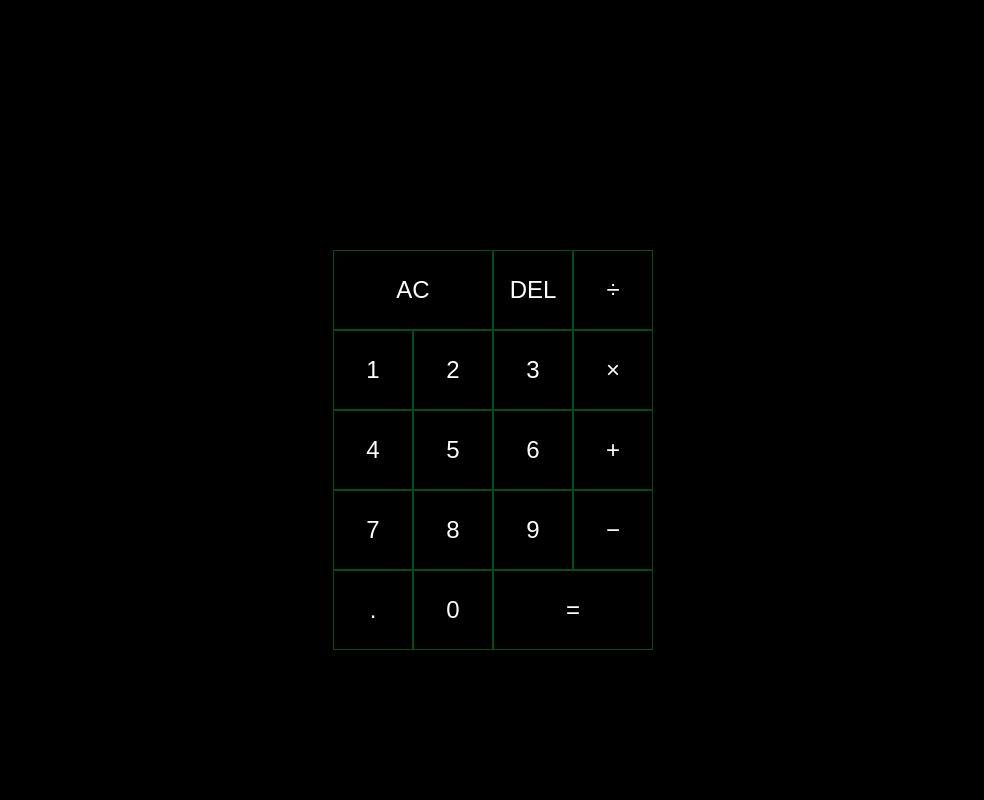
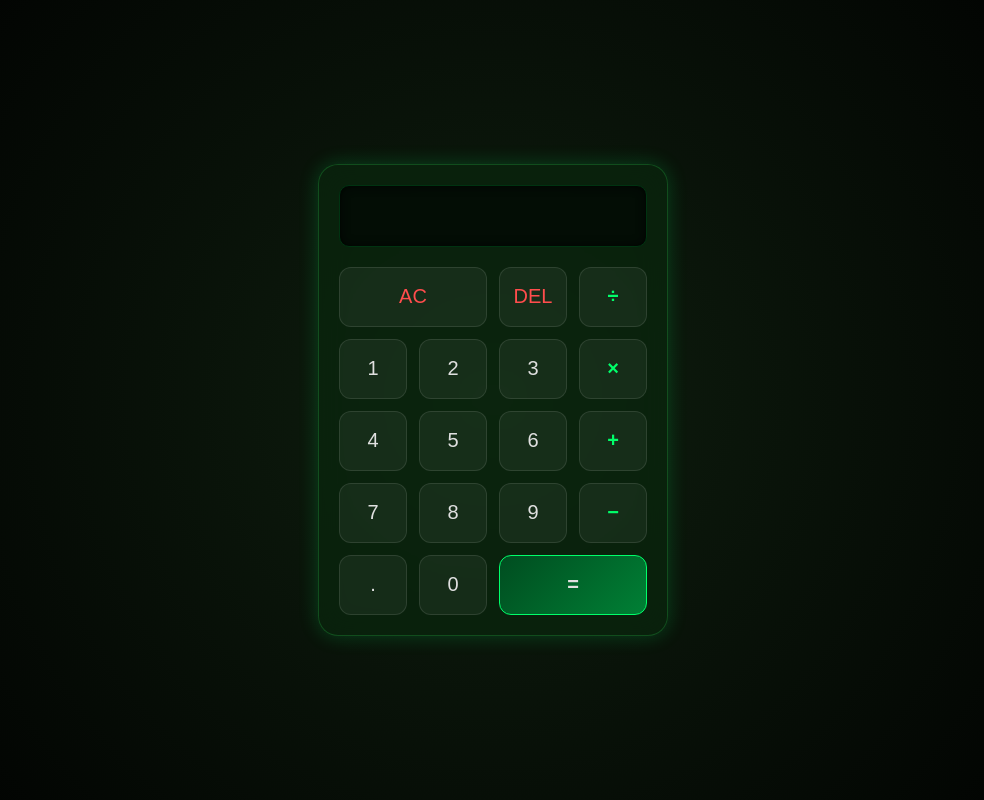
Before and after one commit to Danielambrose-web/CodeAlpha-Calculator, a plain HTML site: page index.html in a window 1280 px wide. Shown: the whole page, without its empty margins (147-1131 px from the left). Drawn offline with Linux system fonts and the light colour scheme.

Commit message:
refactor everthing

```diff
--- a/index.html
+++ b/index.html
@@ -2,33 +2,37 @@
 <html lang="en">
   <head>
     <meta charset="UTF-8" />
-    <title>Neon Calculator</title>
+    <title>Calculator app</title>
     <link rel="stylesheet" href="style.css" />
   </head>
   <body>
-    <div class="calculator-grid">
-      <div class="output">
+    <div class="container">
+      <div class="calculator">
+        <div class="display-screen">
           <div data-previous-operand class="previous-operand"></div>
           <div data-current-operand class="current-operand"></div>
         </div>
-      <button data-all-clear class="span-two">AC</button>
-      <button data-delete>DEL</button>
-      <button data-operation>÷</button>
+        <div class="buttons-grid">
+          <button data-clear class="span-two control-btn">AC</button>
+          <button data-delete class="control-btn">DEL</button>
+          <button data-operation class="operator-btn">÷</button>
           <button data-number>1</button>
           <button data-number>2</button>
           <button data-number>3</button>
-      <button data-operation>×</button>
+          <button data-operation class="operator-btn">×</button>
           <button data-number>4</button>
           <button data-number>5</button>
           <button data-number>6</button>
-      <button data-operation>+</button>
+          <button data-operation class="operator-btn">+</button>
           <button data-number>7</button>
           <button data-number>8</button>
           <button data-number>9</button>
-      <button data-operation>−</button>
+          <button data-operation class="operator-btn">−</button>
           <button data-number>.</button>
           <button data-number>0</button>
-      <button data-equals class="span-two">=</button>
+          <button data-equals class="span-two equals-btn">=</button>
+        </div>
+      </div>
     </div>
     <script src="script.js"></script>
   </body>
--- a/script.js
+++ b/script.js
@@ -4,14 +4,29 @@ class Calculator {
     this.currentOperandTextElement = currentOperandTextElement;
     this.clear();
   }
-  // Add these methods inside the Class
+
+  clear() {
+    this.currentOperand = "";
+    this.previousOperand = "";
+    this.operation = undefined;
+  }
+
+  delete() {
+    this.currentOperand = this.currentOperand.toString().slice(0, -1);
+  }
+
+  appendNumber(number) {
+    if (number === "." && this.currentOperand.includes(".")) return;
+    this.currentOperand = this.currentOperand.toString() + number.toString();
+  }
 
   chooseOperation(operation) {
     if (this.currentOperand === "") return;
-    // If we already have a previous number, calculate it first
+
     if (this.previousOperand !== "") {
       this.compute();
     }
+
     this.operation = operation;
     this.previousOperand = this.currentOperand;
     this.currentOperand = "";
@@ -21,7 +36,6 @@ class Calculator {
     let computation;
     const prev = parseFloat(this.previousOperand);
     const current = parseFloat(this.currentOperand);
-
     if (isNaN(prev) || isNaN(current)) return;
 
     switch (this.operation) {
@@ -40,14 +54,12 @@ class Calculator {
       default:
         return;
     }
+
     this.currentOperand = computation;
     this.operation = undefined;
     this.previousOperand = "";
   }
-  delete() {
-    this.currentOperand = this.currentOperand.toString().slice(0, -1);
-  }
-  // Update display to show operation
+
   updateDisplay() {
     this.currentOperandTextElement.innerText = this.currentOperand;
     if (this.operation != null) {
@@ -56,25 +68,14 @@ class Calculator {
       this.previousOperandTextElement.innerText = "";
     }
   }
-  clear() {
-    this.currentOperand = "";
-    this.previousOperand = "";
-    this.operation = undefined;
-  }
-
-  appendNumber(number) {
-    // Prevent typing multiple decimals (e.g. 1.1.1)
-    if (number === "." && this.currentOperand.includes(".")) return;
-    this.currentOperand = this.currentOperand.toString() + number.toString();
-  }
-
-  updateDisplay() {
-    this.currentOperandTextElement.innerText = this.currentOperand;
-  }
 }
 
-// Select elements
+// ===== SELECT ELEMENTS =====
 const numberButtons = document.querySelectorAll("[data-number]");
+const operationButtons = document.querySelectorAll("[data-operation]");
+const equalsButton = document.querySelector("[data-equals]");
+const clearButton = document.querySelector("[data-clear]");
+const deleteButton = document.querySelector("[data-delete]");
 const currentOperandTextElement = document.querySelector(
   "[data-current-operand]"
 );
@@ -82,21 +83,19 @@ const previousOperandTextElement = document.querySelector(
   "[data-previous-operand]"
 );
 
-// Initialize
+// ===== INITIALIZE CALCULATOR =====
 const calculator = new Calculator(
   previousOperandTextElement,
   currentOperandTextElement
 );
 
-// Add Click Listeners
+// ===== BUTTON EVENT LISTENERS =====
 numberButtons.forEach((button) => {
   button.addEventListener("click", () => {
     calculator.appendNumber(button.innerText);
     calculator.updateDisplay();
   });
 });
-const operationButtons = document.querySelectorAll("[data-operation]");
-const equalsButton = document.querySelector("[data-equals]");
 
 operationButtons.forEach((button) => {
   button.addEventListener("click", () => {
@@ -109,10 +108,8 @@ equalsButton.addEventListener("click", () => {
   calculator.compute();
   calculator.updateDisplay();
 });
-const allClearButton = document.querySelector("[data-all-clear]");
-const deleteButton = document.querySelector("[data-delete]");
 
-allClearButton.addEventListener("click", () => {
+clearButton.addEventListener("click", () => {
   calculator.clear();
   calculator.updateDisplay();
 });
@@ -121,3 +118,15 @@ deleteButton.addEventListener("click", () => {
   calculator.delete();
   calculator.updateDisplay();
 });
+document.addEventListener("keydown", (e) => {
+  if (e.key >= 0 && e.key <= 9) calculator.appendNumber(e.key);
+  if (e.key === ".") calculator.appendNumber(e.key);
+  if (e.key === "=" || e.key === "Enter") calculator.compute();
+  if (e.key === "Backspace") calculator.delete();
+  if (e.key === "Escape") calculator.clear();
+  if (e.key === "+" || e.key === "-") calculator.chooseOperation(e.key);
+  if (e.key === "*") calculator.chooseOperation("×");
+  if (e.key === "/") calculator.chooseOperation("÷");
+
+  calculator.updateDisplay();
+});
--- a/style.css
+++ b/style.css
@@ -1,68 +1,132 @@
+:root {
+  --bg-color: #050a05;
+  --glass-bg: rgba(10, 40, 15, 0.65);
+  --glass-border: rgba(50, 255, 100, 0.2);
+  --primary-green: #00ff6a;
+  --dark-green: #004d20;
+  --text-glow: 0 0 10px rgba(0, 255, 106, 0.5);
+  --box-glow: 0 0 20px rgba(0, 255, 106, 0.2);
+  --white: #e0e0e0;
+}
+
 * {
   box-sizing: border-box;
-}
-:root {
-  --neon-green: #00ff6a;
-  --glass-bg: rgba(255, 255, 255, 0.1);
+  margin: 0;
+  padding: 0;
 }
 
 body {
-  margin: 0;
+  background: radial-gradient(circle at center, #0f1f0f 0%, #000000 100%);
+  font-family: "Roboto", sans-serif;
+  min-height: 100vh;
   display: flex;
   justify-content: center;
   align-items: center;
-  min-height: 100vh;
-  background-color: #000; /* Dark background foundation */
+  color: var(--white);
 }
 
-.calculator-grid {
-  display: grid;
-  justify-content: center;
-  align-content: center;
-  grid-template-columns: repeat(4, 80px); /* 4 columns */
-  grid-template-rows: minmax(100px, auto) repeat(5, 80px); /* Screen row + button rows */
+.container {
+  position: relative;
+  display: flex;
+  gap: 20px;
 }
 
-.span-two {
-  grid-column: span 2; /* Make AC and = buttons wide */
+/* Glassmorphism Calculator Body */
+.calculator {
+  background: var(--glass-bg);
+  backdrop-filter: blur(15px);
+  -webkit-backdrop-filter: blur(15px);
+  border: 1px solid var(--glass-border);
+  border-radius: 20px;
+  padding: 20px;
+  box-shadow: var(--box-glow);
+  width: 350px;
+  position: relative;
+  z-index: 2;
+  transition: transform 0.3s ease;
 }
 
-/* Button Styling */
-button {
-  cursor: pointer;
-  font-size: 1.5rem;
-  border: 1px solid rgba(0, 255, 106, 0.3);
-  background-color: rgba(0, 0, 0, 0.5); /* Dark transparent */
-  color: white;
-  transition: 0.2s;
-}
-
-button:hover {
-  background-color: rgba(0, 255, 106, 0.2); /* Green hover glow */
-  border-color: var(--neon-green);
-  box-shadow: 0 0 10px var(--neon-green); /* Outer glow */
-}
-
-/* Screen Styling */
-.output {
-  grid-column: 1 / -1; /* Span full width */
-  background-color: rgba(0, 0, 0, 0.75);
+/* Display Screen */
+.display-screen {
+  background: rgba(0, 0, 0, 0.6);
+  border-radius: 10px;
+  padding: 20px;
+  margin-bottom: 20px;
+  text-align: right;
   display: flex;
-  align-items: flex-end;
+  flex-direction: column;
   justify-content: space-around;
-  flex-direction: column;
-  padding: 10px;
   word-wrap: break-word;
   word-break: break-all;
+  box-shadow: inset 0 0 10px rgba(0, 0, 0, 0.8);
+  border: 1px solid #003311;
 }
 
 .previous-operand {
-  color: rgba(255, 255, 255, 0.75);
-  font-size: 1.2rem;
+  color: rgba(255, 255, 255, 0.6);
+  font-size: 1rem;
+  min-height: 1.2rem;
+  font-family: "Orbitron", sans-serif;
 }
 
 .current-operand {
-  color: var(--neon-green);
+  color: var(--primary-green);
   font-size: 2.5rem;
-  text-shadow: 0 0 5px var(--neon-green); /* Text glow */
+  font-weight: 700;
+  text-shadow: var(--text-glow);
+  font-family: "Orbitron", sans-serif;
 }
+
+/* Button Grid */
+.buttons-grid {
+  display: grid;
+  grid-template-columns: repeat(4, 1fr);
+  gap: 12px;
+}
+
+button {
+  height: 60px;
+  border-radius: 12px;
+  border: 1px solid rgba(255, 255, 255, 0.1);
+  background: rgba(255, 255, 255, 0.05);
+  color: var(--white);
+  font-size: 1.25rem;
+  cursor: pointer;
+  transition: all 0.2s ease;
+  outline: none;
+}
+
+/* Hover & Active Effects */
+button:hover {
+  background: rgba(0, 255, 106, 0.15);
+  border-color: var(--primary-green);
+  box-shadow: 0 0 10px rgba(0, 255, 106, 0.4);
+  transform: translateY(-2px);
+}
+
+button:active {
+  transform: translateY(1px);
+  box-shadow: 0 0 5px rgba(0, 255, 106, 0.6);
+}
+.control-btn {
+  color: #ff4d4d; /* Red for delete/clear */
+}
+/* Specific Button Styles */
+.span-two {
+  grid-column: span 2;
+}
+
+.operator-btn {
+  color: var(--primary-green);
+  font-weight: bold;
+}
+
+.equals-btn {
+  background: linear-gradient(135deg, var(--dark-green), #008035);
+  border: 1px solid var(--primary-green);
+  font-weight: bold;
+}
+
+.equals-btn:hover {
+  background: linear-gradient(135deg, #00662b, #00b34a);
+}
```
Lines whose indentation alone changed are shown as unchanged.
